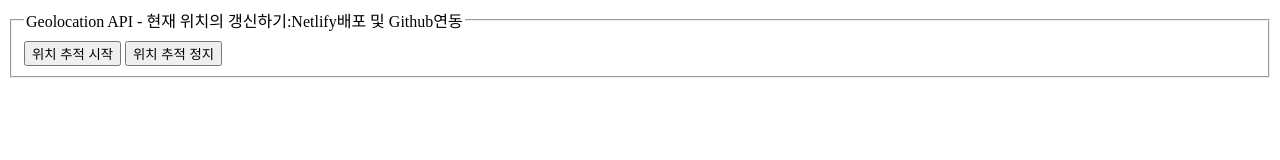
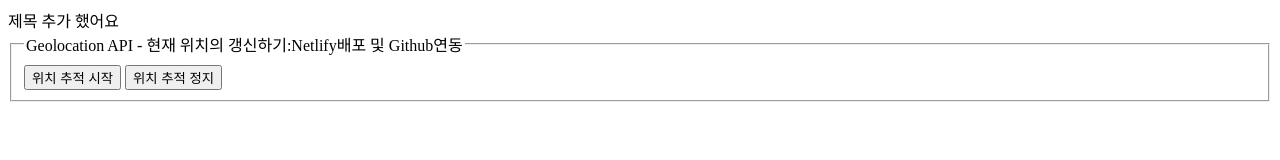
Before and after one commit to dek2512/GeoLocation, a plain HTML site: page index.html in a window 1280 px wide. Drawn offline with Linux system fonts and the light colour scheme.

Commit message:
제목추가했어용

```diff
--- a/index.html
+++ b/index.html
@@ -6,6 +6,7 @@
     <title>Geolocation22_2.html</title>
 </head>
 <body>
+    <hw>제목 추가 했어요</hw>
     <fieldset>
         <legend>Geolocation API - 현재 위치의 갱신하기:Netlify배포 및 Github연동</legend>
         <button onclick="start();">위치 추적 시작</button>
```
